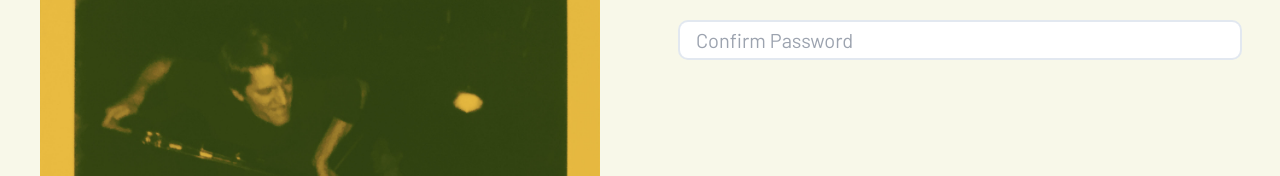
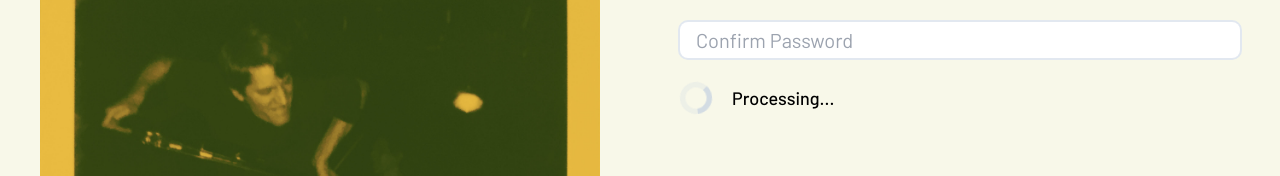
Before and after one commit to abeciana1/drop-the-needle-frontend, a Next.js app: page /signup in a window 1280 px wide. Shown: the part 346-522 px from the top of the page. Built offline with nearby package versions, Linux system fonts and the light colour scheme.

Commit message:
Created spinner comp

```diff
--- /dev/null
+++ b/components/core/Spinner/index.jsx
@@ -0,0 +1,34 @@
+import cx from 'classnames'
+
+// animate-spin -ml-1 mr-3 h-5 w-5 text-white
+
+const Spinner = ({
+    addClass = ""
+}) => {
+  return (
+    <svg
+      xmlns="http://www.w3.org/2000/svg"
+      fill="none"
+          className={cx("animate-spin", {
+          [addClass]: addClass
+      })}
+      viewBox="0 0 24 24"
+    >
+      <circle
+        cx="12"
+        cy="12"
+        r="10"
+        stroke="currentColor"
+        strokeWidth="4"
+        className="opacity-25"
+      ></circle>
+      <path
+        fill="currentColor"
+        d="M4 12a8 8 0 018-8V0C5.373 0 0 5.373 0 12h4zm2 5.291A7.962 7.962 0 014 12H0c0 3.042 1.135 5.824 3 7.938l3-2.647z"
+        className="opacity-75"
+      ></path>
+    </svg>
+  );
+}
+
+export default Spinner;
--- a/package.json
+++ b/package.json
@@ -14,6 +14,7 @@
     "e2e:headless": "start-server-and-test start http://localhost:3000 cypress:headless"
   },
   "dependencies": {
+    "@heroicons/react": "^1.0.6",
     "autoprefixer": "^10.4.7",
     "classnames": "^2.3.1",
     "next": "12.1.6",
--- a/pages/signup.tsx
+++ b/pages/signup.tsx
@@ -4,6 +4,7 @@ import Image from 'next/image'
 import { Form } from '../components/_containers'
 import CustomHead from '../components/core/CustomHead'
 import { TextInput } from '../components/_forms/inputs'
+import Spinner from '../components/core/Spinner'
 
 const Signup = () => {
 
@@ -91,6 +92,25 @@ const Signup = () => {
                     fieldRequired={true}
                     onChange={confirmPasswordHandler}
                 />
+                <div
+                    className="py-3 flex items-center"
+                >
+                    {passwordMatch ?
+                    <>
+                    </>
+                    :
+                        <>
+                        <Spinner
+                            addClass="text-slate-300 h-8 w-8"
+                        />
+                        <span
+                            className="ml-5 text-lg font-medium"
+                        >
+                            Processing...
+                        </span>
+                        </>
+                    }
+                </div>
             </Form>
             </TwoColumnGrid>
         </>
```
Also changed, not shown: 1 other file (tests, documents, lock files or other folders).
